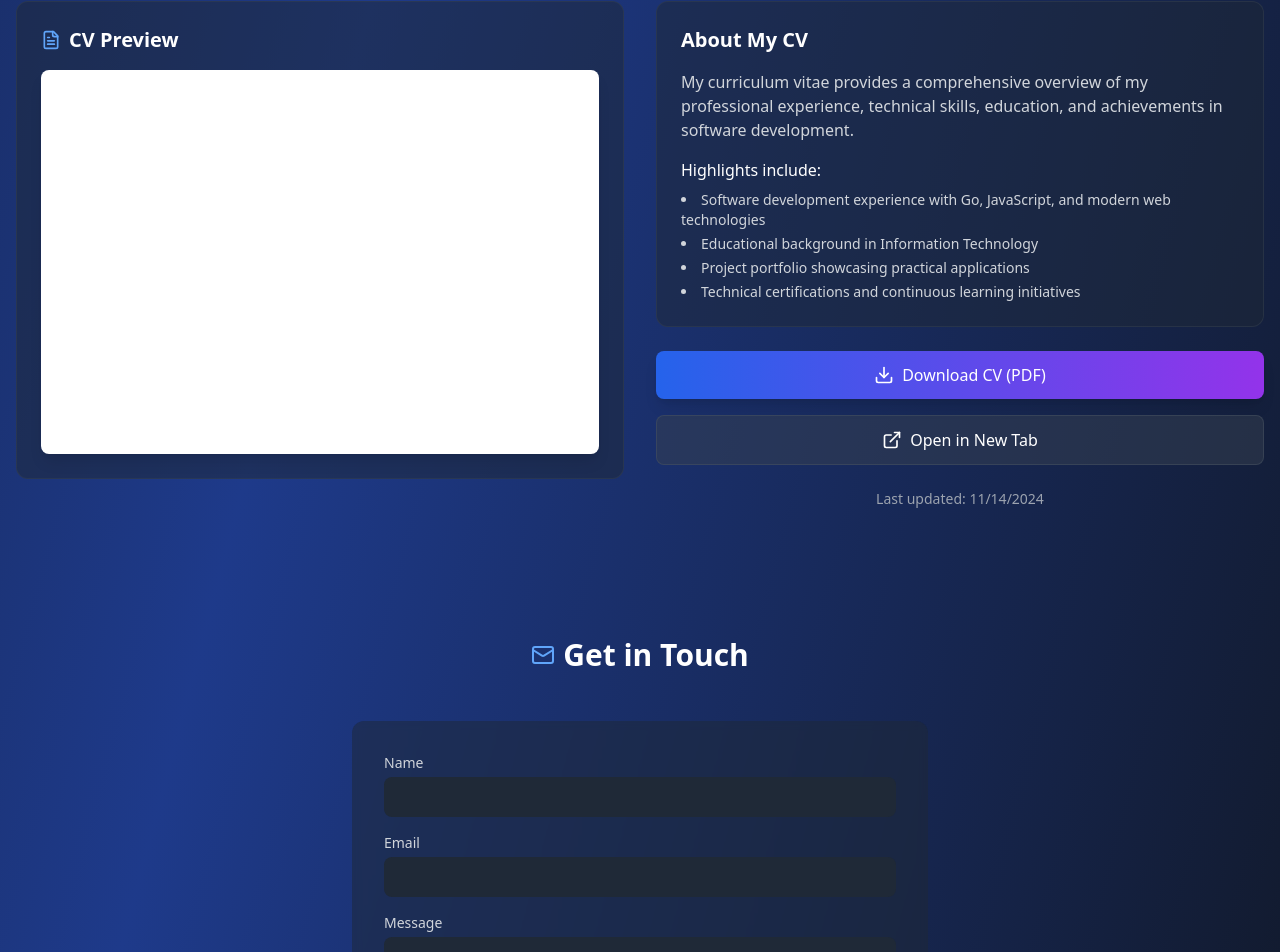
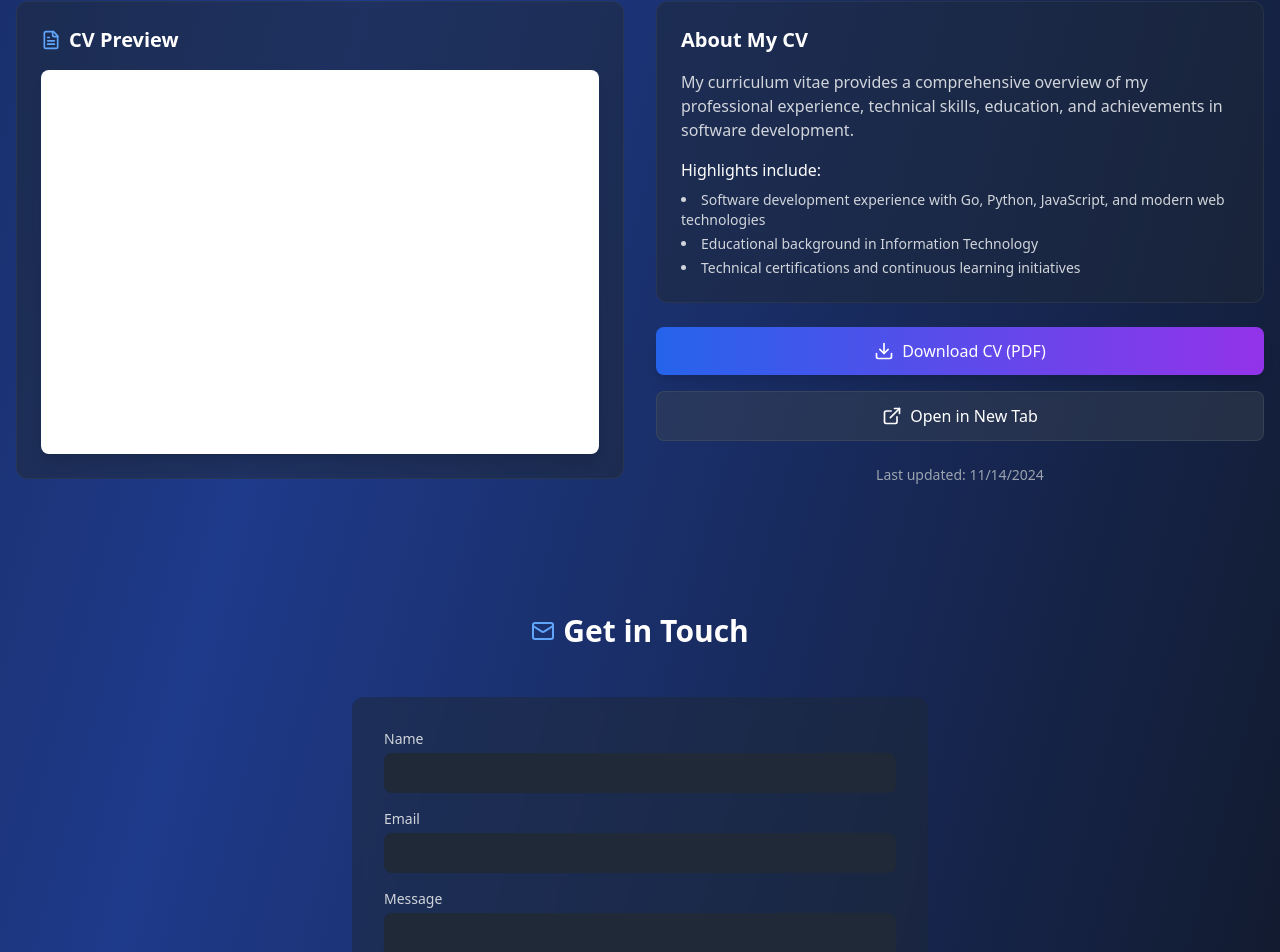
Before and after one commit to MauriceOmbewa/my-portfolio, a React (Vite) app: page / in a window 1280 px wide. Shown: the part 3433-4385 px from the top of the page. Built offline with nearby package versions, Linux system fonts and the light colour scheme.

Commit message:
Update CV section highlights
- Added Python to software development experience
- Streamlined highlights by removing redundant project portfolio mention
- Enhanced focus on core technical skills and achievements

```diff
--- a/src/components/CVSection.tsx
+++ b/src/components/CVSection.tsx
@@ -69,9 +69,8 @@ const CVSection: React.FC = () => {
               <div className="space-y-2">
                 <h4 className="font-medium text-white">Highlights include:</h4>
                 <ul className="list-disc list-inside space-y-1 text-sm">
-                  <li>Software development experience with Go, JavaScript, and modern web technologies</li>
+                  <li>Software development experience with Go, Python, JavaScript, and modern web technologies</li>
                   <li>Educational background in Information Technology</li>
-                  <li>Project portfolio showcasing practical applications</li>
                   <li>Technical certifications and continuous learning initiatives</li>
                 </ul>
               </div>
```
